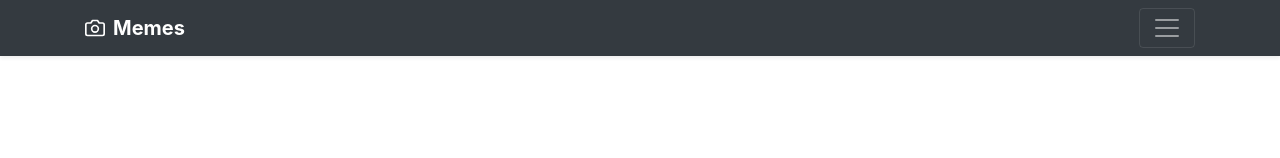
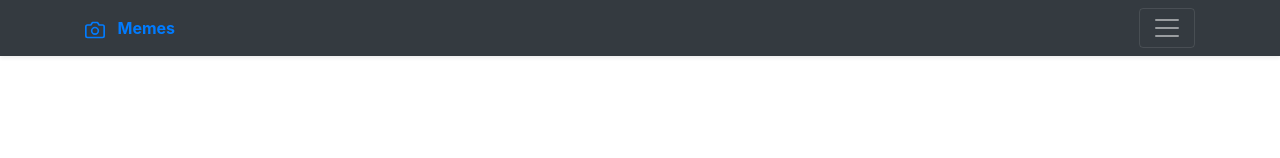
Before and after one commit to ethanthechen/ethanthechen.github.io, a plain HTML site: page index.html in a window 1280 px wide. Shown: the top 158 px of the page. Drawn offline with nearby package versions, Linux system fonts and the light colour scheme.

Commit message:
best link

```diff
--- a/index.html
+++ b/index.html
@@ -73,9 +73,9 @@
   </div>
   <div class="navbar navbar-dark bg-dark shadow-sm">
     <div class="container d-flex justify-content-between">
-      <a href="#" class="navbar-brand d-flex align-items-center">
+      <a href="https://www.youtube.com/watch?v=dQw4w9WgXcQ" target="_blank">
         <svg xmlns="http://www.w3.org/2000/svg" width="20" height="20" fill="none" stroke="currentColor" stroke-linecap="round" stroke-linejoin="round" stroke-width="2" aria-hidden="true" class="mr-2" viewBox="0 0 24 24" focusable="false"><path d="M23 19a2 2 0 0 1-2 2H3a2 2 0 0 1-2-2V8a2 2 0 0 1 2-2h4l2-3h6l2 3h4a2 2 0 0 1 2 2z"/><circle cx="12" cy="13" r="4"/></svg>
-        <strong href="https://www.youtube.com/watch?v=dQw4w9WgXcQ" target="_blank">Memes</strong>
+<strong>Memes</strong>
       </a>
       <button class="navbar-toggler" type="button" data-toggle="collapse" data-target="#navbarHeader" aria-controls="navbarHeader" aria-expanded="false" aria-label="Toggle navigation">
         <span class="navbar-toggler-icon"></span>
```
